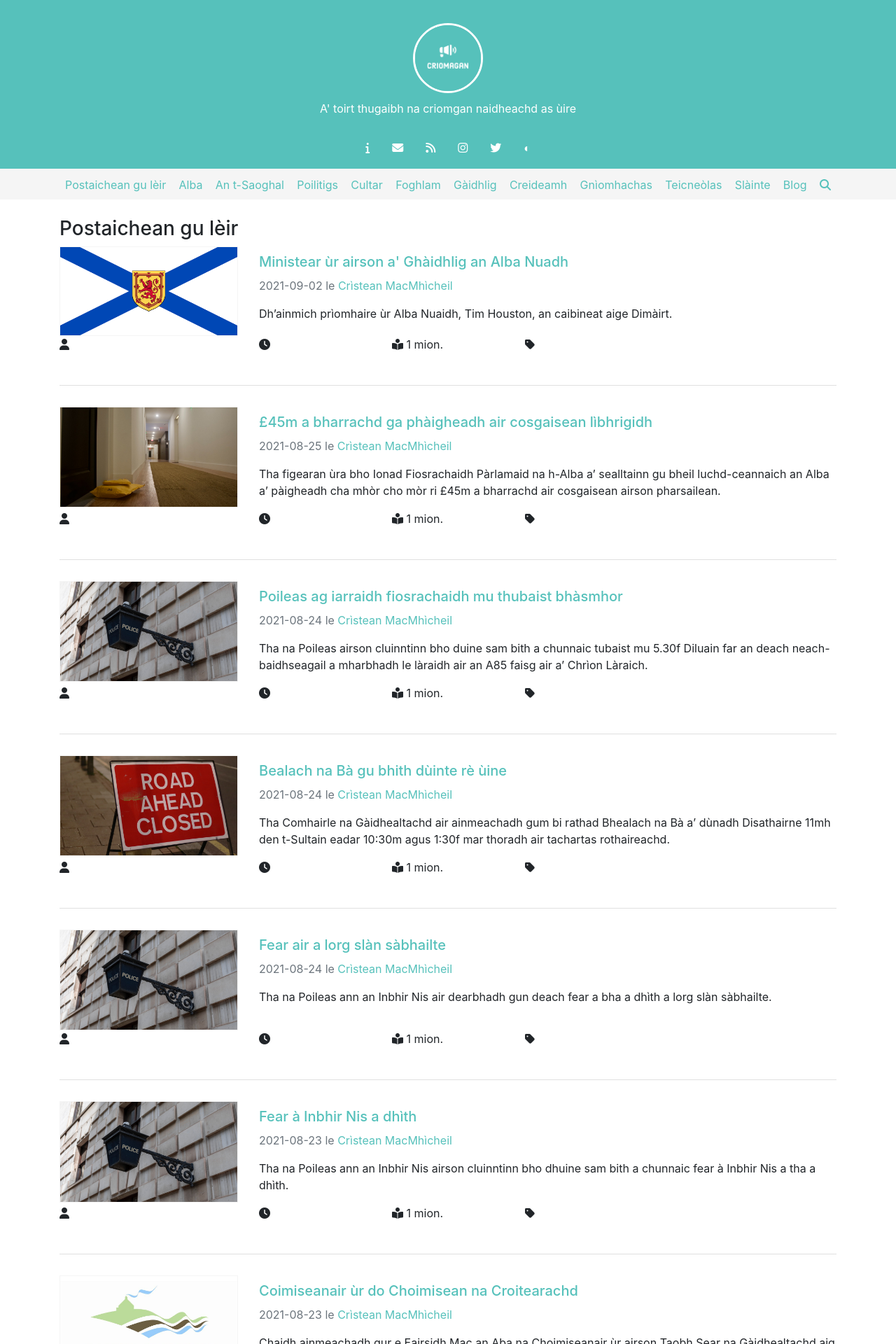
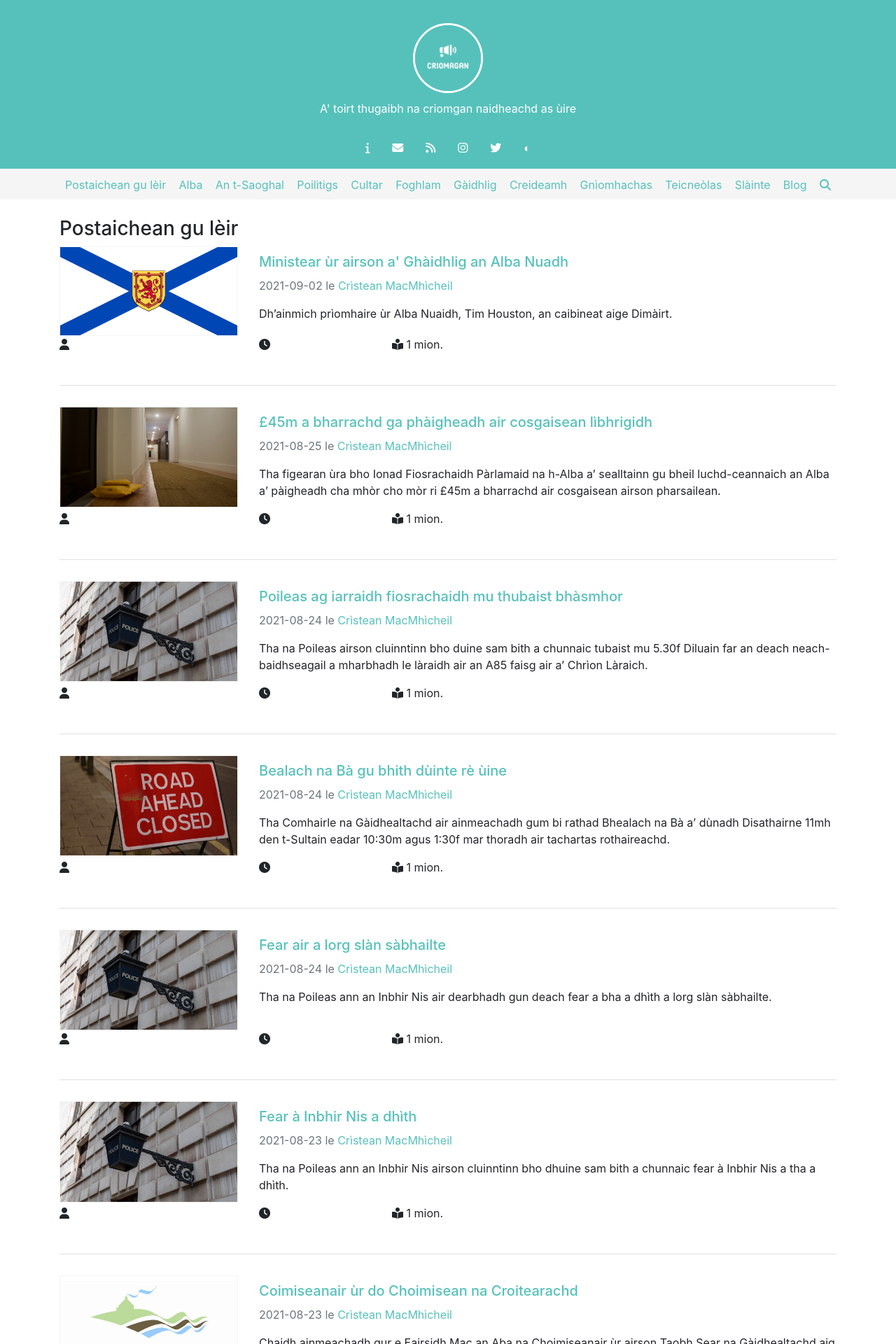
Before and after one commit to criomagan/criomagan.github.io, a Jekyll site: the page built from index.html, in a window 1280 px wide. Shown: the top 1920 px of the page at 70% size. Built offline with Jekyll 4.4.1, drawn with Linux system fonts in a browser that asks for light colours; nearby versions of some CDN libraries; the list of posts is cut into pages by our own code.

Commit message:
Update index.html

```diff
--- a/index.html
+++ b/index.html
@@ -37,13 +37,6 @@ image: /images/banner.jpg
             {{ words | divided_by: 180 | plus: 1 }} mion.
             </span></p>
           </div>
-          <div class="col-md-5">
-            <p style="display: inline-block"><i class="fa fa-tag"></i> {% for category in page.categories %}
-              <a class="post-category-link" href="{{ site.baseurl }}/roinn-seorsa/{{ category }}">
-                #{{ category }}
-              </a></p>
-            {% endfor %}
-          </div>
         </div>
         <div class="section-divider"></div>
     {% endfor %}
```
